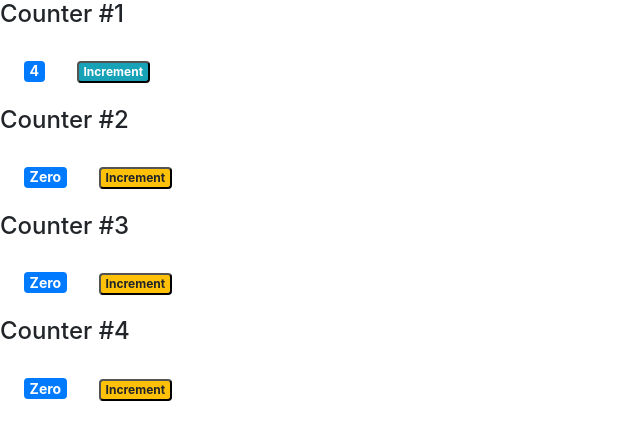
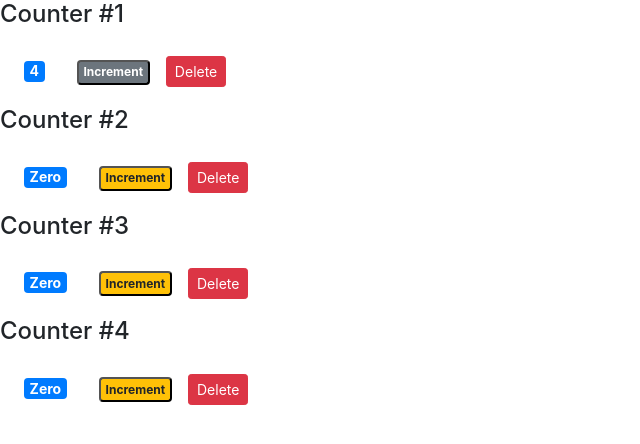
Before and after one commit to abhisheksaxena1998/reactstates, a React (Create React App) app: page / in a window 1280 px wide. Shown: the top 444 px of the page, without its empty margins (0-640 px from the left). Built offline with nearby package versions, Linux system fonts and the light colour scheme.

Commit message:
deletion working

```diff
--- a/src/components/counter.jsx
+++ b/src/components/counter.jsx
@@ -13,6 +13,10 @@
   styles = {
     fontSize: 14,
     fontWeight: "bold",
+  };
+
+  buttonStyle = {
+    height: 25,
   };
 
   handleIncrement = () => {
@@ -35,17 +39,24 @@
           {this.formatCount()}
         </span>
         <button
+          style={this.buttonStyle}
           onClick={() => this.handleIncrement()}
           className={this.getBadgeClasses()}
         >
           Increment
+        </button>
+        <button
+          onClick={() => this.props.onDelete(this.props.id)}
+          className="btn btn-danger btn-sm m-2"
+        >
+          Delete
         </button>
       </React.Fragment>
     );
   }
   getBadgeClasses() {
     let classes = "badge m-2 badge-";
-    classes += this.state.value === 0 ? "warning" : "info";
+    classes += this.state.value === 0 ? "warning" : "secondary";
     return classes;
   }
 
--- a/src/components/counters.jsx
+++ b/src/components/counters.jsx
@@ -10,11 +10,22 @@
       { id: 4, value: 0 },
     ],
   };
+
+  handleDelete = (counterId) => {
+    console.log("Event handler called", counterId);
+    const counters = this.state.counters.filter((c) => c.id !== counterId);
+    this.setState({ counters });
+  };
   render() {
     return (
       <div>
         {this.state.counters.map((counter) => (
-          <Counter key={counter.id} value={counter.value} id={counter.id}>
+          <Counter
+            key={counter.id}
+            onDelete={this.handleDelete}
+            value={counter.value}
+            id={counter.id}
+          >
             <h4>Counter #{counter.id}</h4>
           </Counter>
         ))}
```
Also changed, not shown: 1 other file (tests, documents, lock files or other folders).
